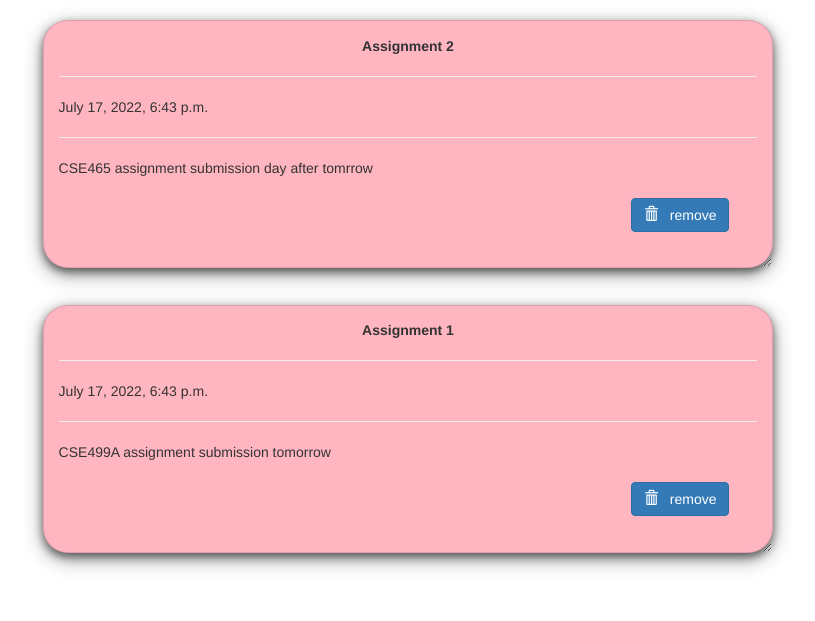
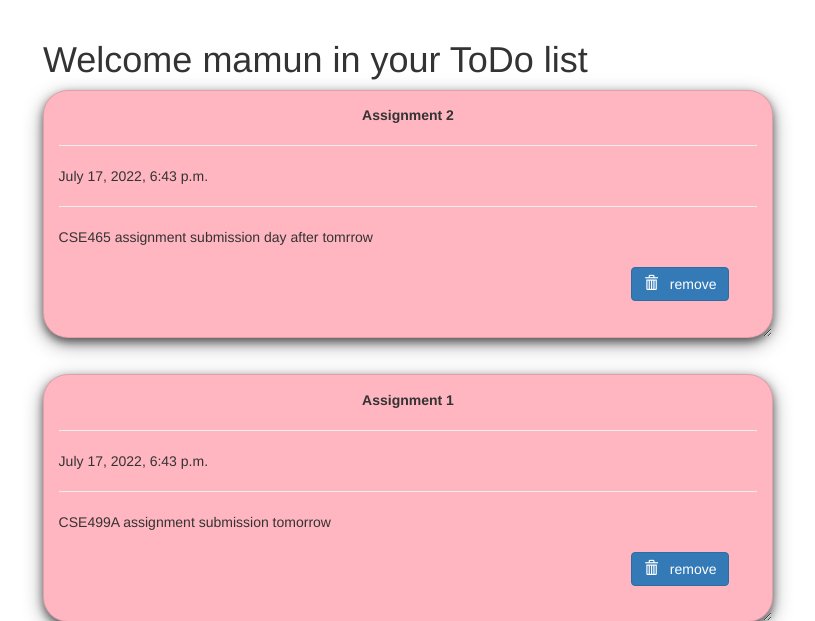
Before and after one commit to mdparvex/Schedule-web-application, a Django app: page /index in a window 1280 px wide. Shown: the part 62-683 px from the top of the page, without its empty margins (42-857 px from the left). Run offline with Django 4.2, Linux system fonts and the light colour scheme; a user stored in the database is signed in; data comes from the database, SQL or seed files in the repository; both versions use the stored data as it was after the commit; some libraries are stand-ins or nearby versions.

Commit message:
minor changed

```diff
--- a/todo/templates/todo/index.html
+++ b/todo/templates/todo/index.html
@@ -61,6 +61,7 @@
   </div>
   {% endfor %}
   {% endif %}
+  <h1> Welcome {{request.user}} in your ToDo list</h1>
 
 
       {% for i in list %}
```
Also changed, not shown: db.sqlite3.
